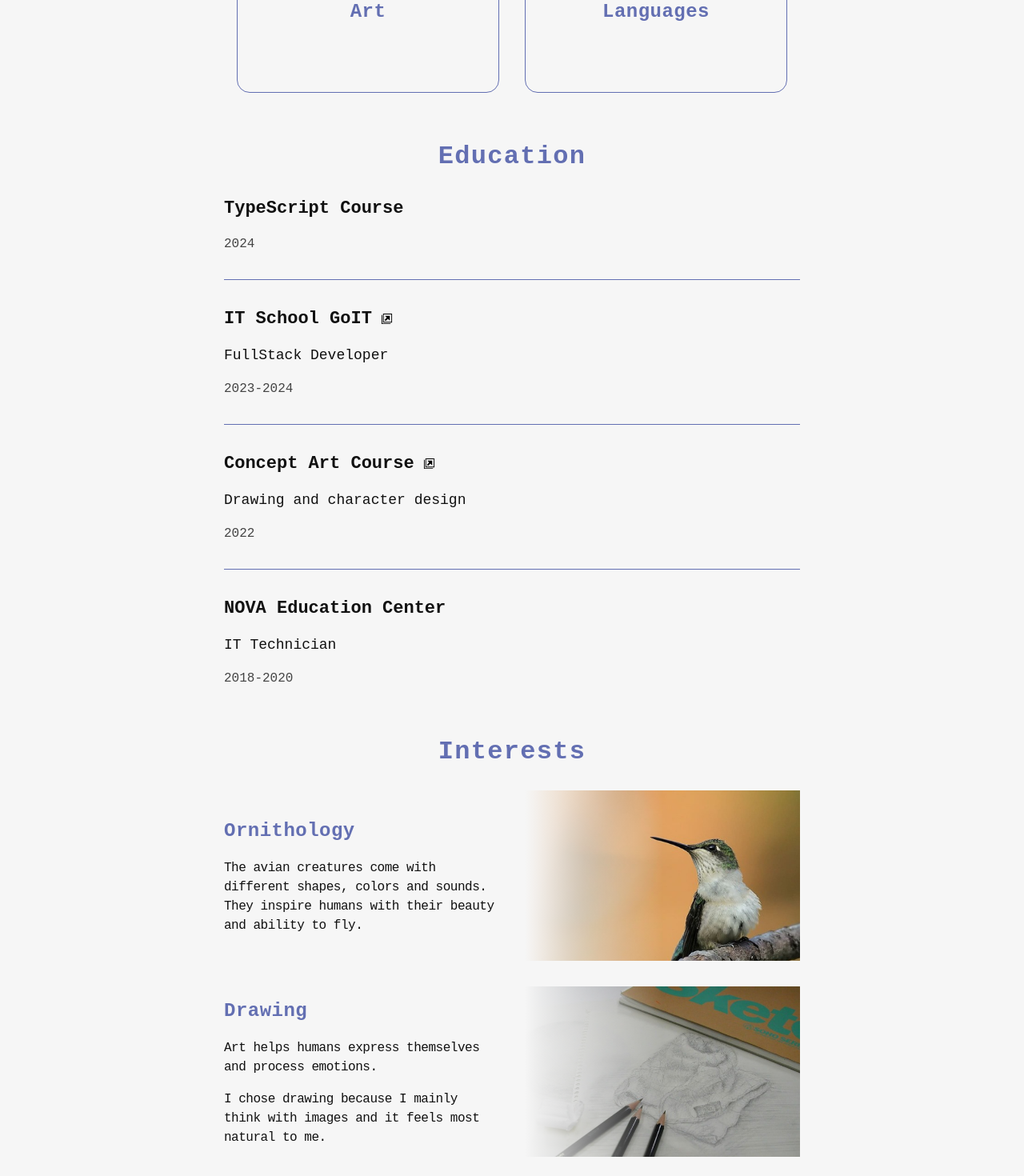
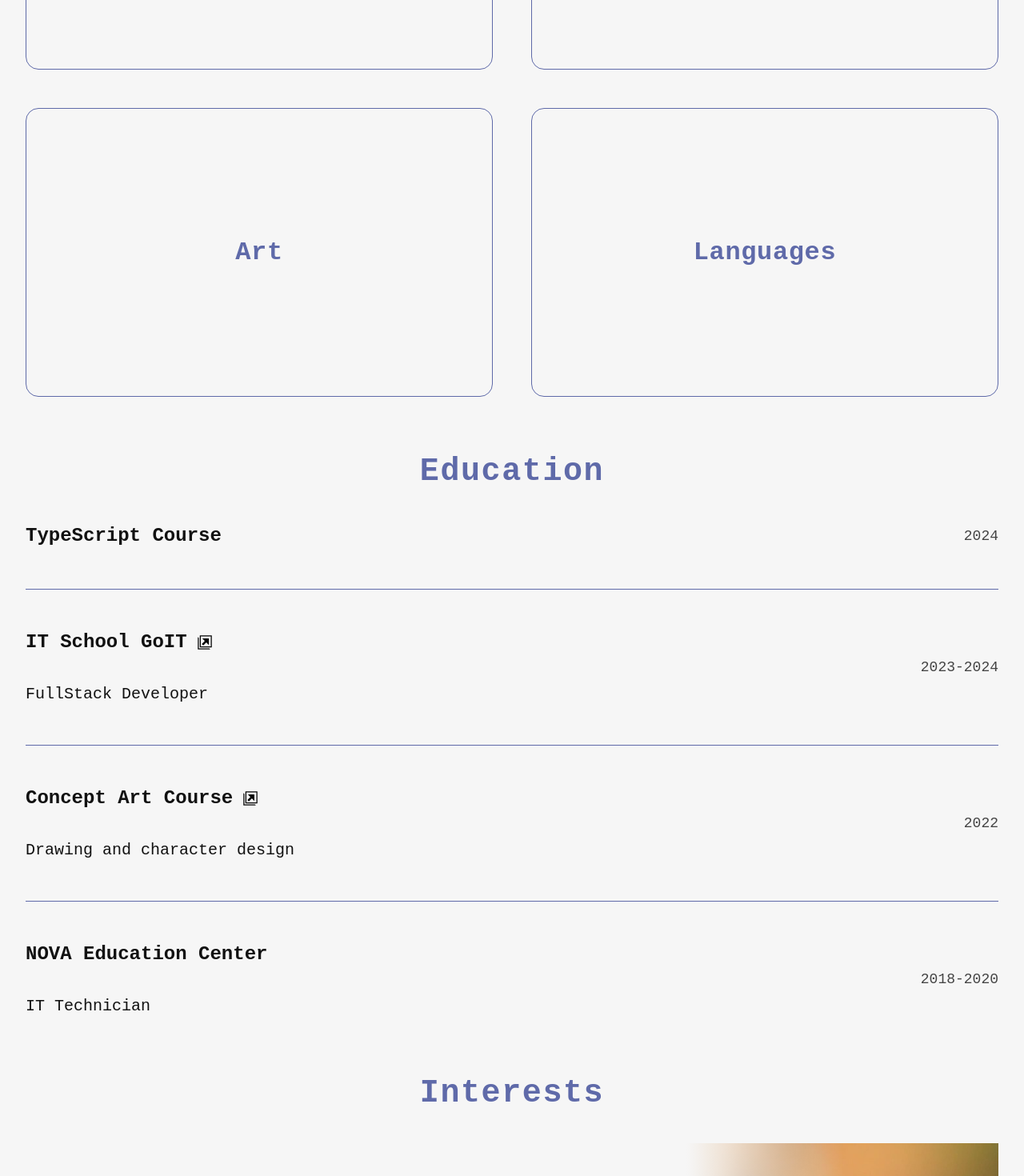
Before and after one commit to Perslay/portfolio, a React (Vite) app: page /portfolio/about in a window 1280 px wide. Shown: the part 620-2090 px from the top of the page at 80% size. Built offline with nearby package versions, Linux system fonts and the light colour scheme.

Commit message:
About big screen styles
Styles for About page on screen size 1280px and above.

```diff
--- a/src/index.css
+++ b/src/index.css
@@ -11,9 +11,9 @@
   --color-light: #f6f6f6e0;
   --color-white: #f6f6f6;
   --color-transparent: #0000;
-  --color-blue: #636fb2;
+  --color-blue: #5f6aa9;
   --color-darkblue: #4d568a;
-  --color-gold: #d4b500;
+  --color-gold: #ffd900;
 }
 
 body {
--- a/src/pages/About/About.module.css
+++ b/src/pages/About/About.module.css
@@ -43,7 +43,6 @@
   height: 177px;
   justify-content: center;
   outline: none;
-  padding: 1rem;
   position: relative;
   transition: box-shadow 300ms ease, transform 300ms ease;
 }
@@ -102,6 +101,12 @@
 }
 
 .educationItemContent {
+  display: flex;
+  flex-direction: column;
+  gap: 0.5rem;
+}
+
+.educationDescription {
   display: flex;
   flex-direction: column;
   gap: 0.5rem;
@@ -241,13 +246,11 @@
     flex-direction: row;
     flex-wrap: wrap;
     gap: 2rem;
-    justify-content: center;
   }
 
   .skillsBox {
-    height: 203px;
-    padding: 1rem;
-    width: 328px;
+    height: 213px;
+    width: 344px;
   }
 
   .thirdHeading {
@@ -259,7 +262,6 @@
   }
 
   .educationList {
-    flex-direction: column;
     gap: 2rem;
   }
 
@@ -269,6 +271,10 @@
 
   .educationItemContent {
     flex-direction: column;
+    gap: 1rem;
+  }
+
+  .educationDescription {
     gap: 1rem;
   }
 
@@ -314,3 +320,96 @@
     font-size: 16px;
   }
 }
+
+@media screen and (min-width: 1280px) {
+  .about {
+    padding: 2rem;
+    width: 1280px;
+  }
+
+  .firstHeading {
+    font-size: 4em;
+    margin-bottom: 2rem;
+  }
+
+  .section {
+    margin-bottom: 4rem;
+  }
+
+  .secondHeading {
+    font-size: 2.5em;
+    margin-bottom: 2rem;
+  }
+
+  .skillsList {
+    gap: 3rem;
+  }
+
+  .skillsBox {
+    height: 361px;
+    width: 584px;
+  }
+
+  .thirdHeading {
+    font-size: 2em;
+  }
+
+  .boxList {
+    font-size: 18px;
+  }
+
+  .educationList {
+    gap: 3rem;
+  }
+
+  .educationItem {
+    padding-bottom: 3rem;
+  }
+
+  .educationItemContent {
+    align-items: center;
+    flex-direction: row;
+    justify-content: space-between;
+  }
+
+  .educationDescription {
+    gap: 2rem;
+  }
+
+  .schoolName {
+    font-size: 1.5em;
+  }
+
+  .linkIcon {
+    width: 20px;
+    height: 20px;
+  }
+
+  .schoolInfo {
+    font-size: 20px;
+  }
+
+  .schoolDate {
+    font-size: 18px;
+  }
+
+  .interestsList {
+    gap: 3rem;
+  }
+
+  .interestsItem {
+    height: 241px;
+    width: 390px;
+    transform: translateX(826px);
+  }
+
+  .interestBox {
+    gap: 2rem;
+    left: -827px;
+    width: 779px;
+  }
+
+  .interestText {
+    font-size: 18px;
+  }
+}
--- a/src/pages/About/About.tsx
+++ b/src/pages/About/About.tsx
@@ -149,7 +149,8 @@ const About = () => {
           </li>
           <li className={css.educationItem}>
             <ul className={css.educationItemContent}>
-              <li className={css.schoolName}>
+              <li className={css.educationDescription}>
+                <div className={css.schoolName}>
                   <a
                     className={css.certificateLink}
                     href="./certificate.pdf"
@@ -162,14 +163,16 @@ const About = () => {
                     </svg>
                     <span className={css.underline}></span>
                   </a>
+                </div>
+                <div className={css.schoolInfo}>FullStack Developer</div>
               </li>
-              <li className={css.schoolInfo}>FullStack Developer</li>
               <li className={css.schoolDate}>2023-2024</li>
             </ul>
           </li>
           <li className={css.educationItem}>
             <ul className={css.educationItemContent}>
-              <li className={css.schoolName}>
+              <li className={css.educationDescription}>
+                <div className={css.schoolName}>
                   <a
                     className={css.certificateLink}
                     href="https://api.strefakursow.pl/api/v2/public/certificate/pdf/3oqtaqn7f7y8k0kc0c8oso8k4cg8ws/ENG"
@@ -182,15 +185,20 @@ const About = () => {
                     </svg>
                     <span className={css.underline}></span>
                   </a>
+                </div>
+                <div className={css.schoolInfo}>
+                  Drawing and character design
+                </div>
               </li>
-              <li className={css.schoolInfo}>Drawing and character design</li>
               <li className={css.schoolDate}>2022</li>
             </ul>
           </li>
           <li className={css.educationItem}>
             <ul className={css.educationItemContent}>
-              <li className={css.schoolName}>NOVA Education Center</li>
-              <li className={css.schoolInfo}>IT Technician</li>
+              <li className={css.educationDescription}>
+                <div className={css.schoolName}>NOVA Education Center</div>
+                <div className={css.schoolInfo}>IT Technician</div>
+              </li>
               <li className={css.schoolDate}>2018-2020</li>
             </ul>
           </li>
--- a/src/pages/Projects/Projects.module.css
+++ b/src/pages/Projects/Projects.module.css
@@ -212,7 +212,6 @@
 }
 
 .emphasis {
-  color: var(--color-gold);
   font-weight: bold;
 }
 
```
Lines whose indentation alone changed are shown as unchanged.
